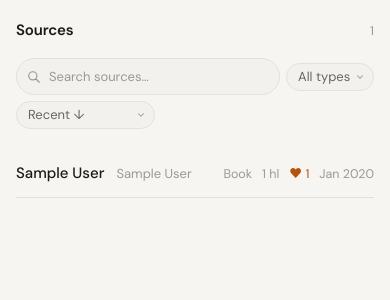
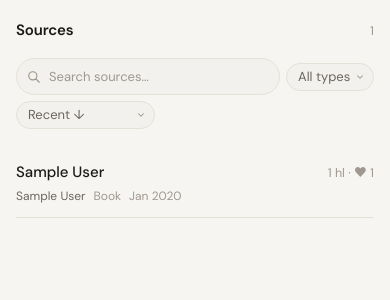
Before and after one commit to ecntu/highlight-manager, a FastAPI app: page /sources in a window 390 px wide. Shown: the part 126-426 px from the top of the page. Run offline with FastAPI, Linux system fonts and the light colour scheme; the visitor is signed in with stand-in values (Sample User, id 1); tables that the repository leaves empty hold one stand-in row (values such as "Sample post"); some libraries are stand-ins or nearby versions.

Commit message:
fix for mobile

```diff
--- a/app/templates/sources.html
+++ b/app/templates/sources.html
@@ -54,22 +54,15 @@
         <div>
             {% for source in sources %}
             <a href="/sources/{{ source.id }}" style="text-decoration: none; color: inherit; display: block;">
-                <div style="padding: 12px 0; border-bottom: 1px solid var(--border); display: flex; justify-content: space-between; align-items: baseline; gap: 16px; transition: color 0.15s;">
-                    <div style="flex: 1; min-width: 0; overflow-wrap: break-word; word-break: break-word;">
-                        <span style="font-size: 15px; font-weight: 500; color: var(--text);">{{ source.source_name }}</span>
-                        {% if source.author %}
-                        <span class="muted-2" style="font-size: 13px; margin-left: 8px;">{{ source.author }}</span>
-                        {% endif %}
+                <div style="padding: 11px 0; border-bottom: 1px solid var(--border); transition: opacity 0.15s;" onmouseover="this.style.opacity='0.7'" onmouseout="this.style.opacity='1'">
+                    <div style="display: flex; justify-content: space-between; align-items: baseline; gap: 12px; margin-bottom: 3px;">
+                        <span style="font-size: 15px; font-weight: 500; color: var(--text); min-width: 0; overflow: hidden; text-overflow: ellipsis; white-space: nowrap;">{{ source.source_name }}</span>
+                        <span class="muted-2" style="font-size: 12.5px; flex-shrink: 0; white-space: nowrap;">{{ source.highlight_count }} hl{% if source.favorite_highlight_count > 0 %} · ♥ {{ source.favorite_highlight_count }}{% endif %}</span>
                     </div>
-                    <div style="display: flex; gap: 10px; font-size: 12.5px; flex-shrink: 0; align-items: center; white-space: nowrap;">
+                    <div style="display: flex; gap: 8px; font-size: 12px; flex-wrap: wrap;">
+                        {% if source.author %}<span class="muted">{{ source.author }}</span>{% endif %}
                         <span class="muted-2" style="text-transform: capitalize;">{{ source.type.value }}</span>
-                        <span class="muted-2">{{ source.highlight_count }} hl</span>
-                        {% if source.favorite_highlight_count > 0 %}
-                        <span style="color: var(--accent);">♥ {{ source.favorite_highlight_count }}</span>
-                        {% endif %}
-                        {% if source.last_highlight_at %}
-                        <span class="muted-2">{{ source.last_highlight_at.strftime('%b %Y') }}</span>
-                        {% endif %}
+                        {% if source.last_highlight_at %}<span class="muted-2">{{ source.last_highlight_at.strftime('%b %Y') }}</span>{% endif %}
                     </div>
                 </div>
             </a>
```
